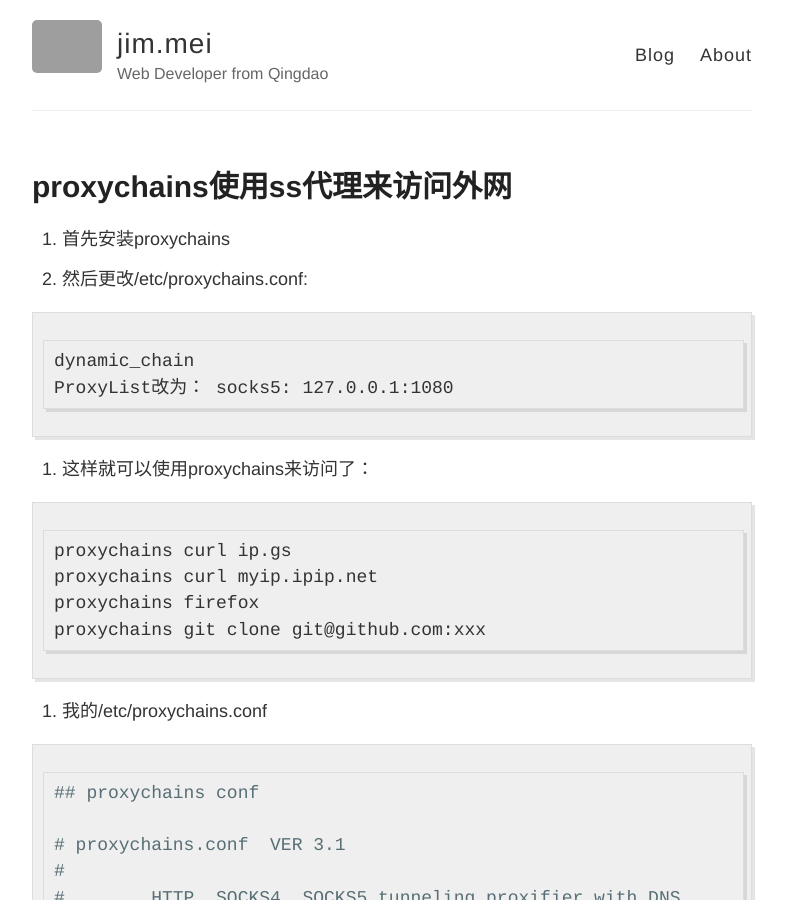
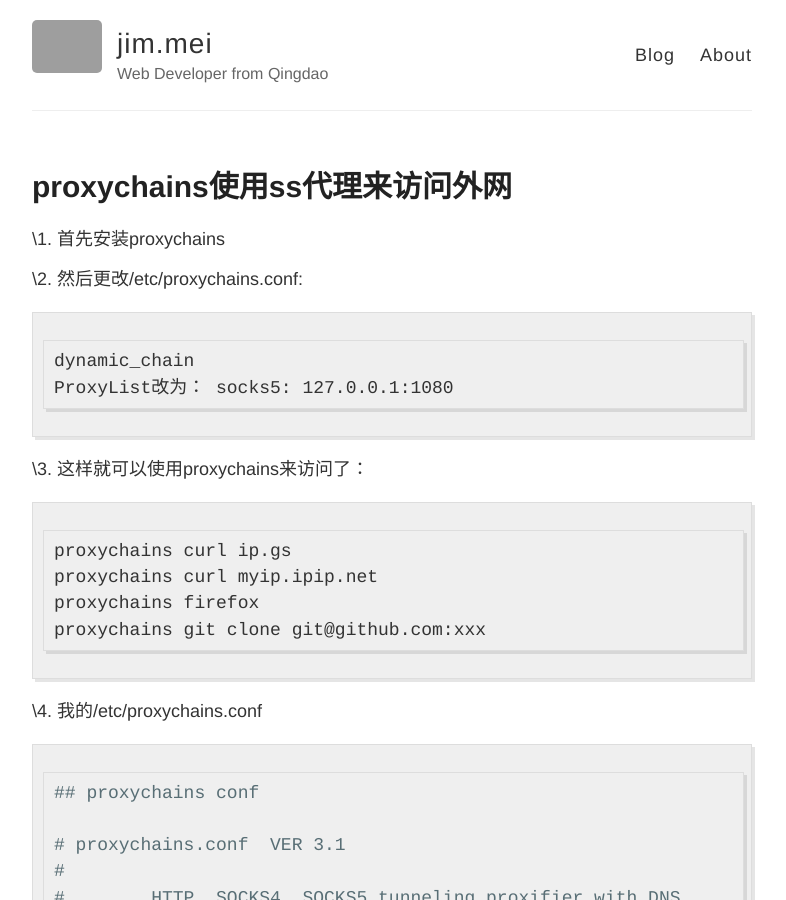
Before and after one commit to heeeello/heeeello.github.io, a Jekyll site: the page built from _posts/2017-3-27-proxychains.md, in a window 1280 px wide and 900 px high. Shown: the whole window, without its empty margins (248-1034 px from the left). Built offline with Jekyll 4.4.1, drawn with Linux system fonts in a browser that asks for light colours; grey boxes are pictures that could not be loaded.

Commit message:
change format

````diff
--- a/_posts/2017-3-27-proxychains.md
+++ b/_posts/2017-3-27-proxychains.md
@@ -3,16 +3,16 @@ layout: post
 title: proxychains使用ss代理来访问外网
 ---
 
-1. 首先安装proxychains
+\1. 首先安装proxychains
 
-2. 然后更改/etc/proxychains.conf:
+\2. 然后更改/etc/proxychains.conf:
 
 ```shell
 dynamic_chain
 ProxyList改为： socks5: 127.0.0.1:1080
 ```
 
-3. 这样就可以使用proxychains来访问了：
+\3. 这样就可以使用proxychains来访问了：
 
 ```shell
 proxychains curl ip.gs
@@ -21,7 +21,7 @@ proxychains firefox
 proxychains git clone git@github.com:xxx
 ```
 
-4. 我的/etc/proxychains.conf
+\4. 我的/etc/proxychains.conf
 
 ```shell
 ## proxychains conf
````
